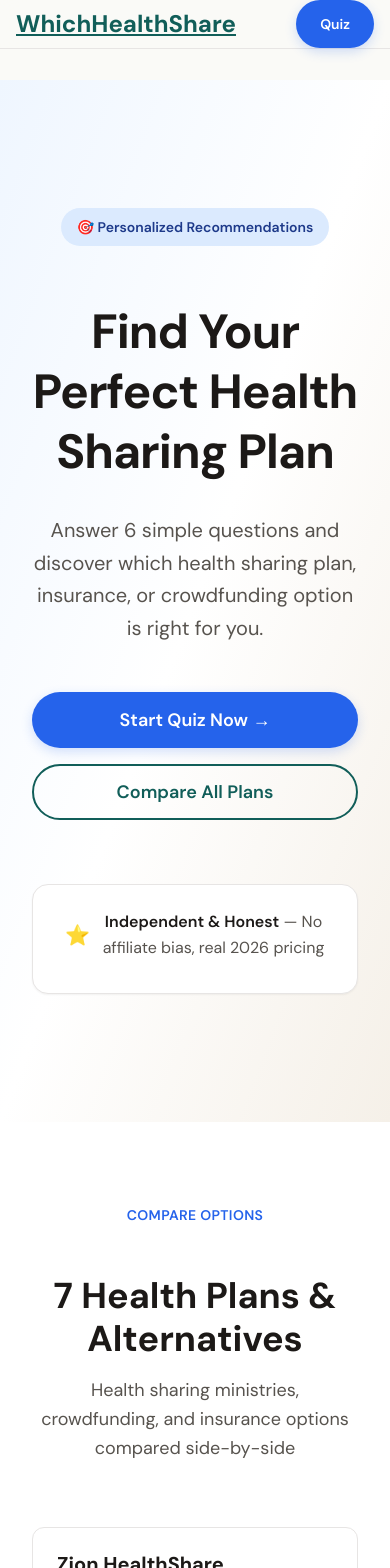
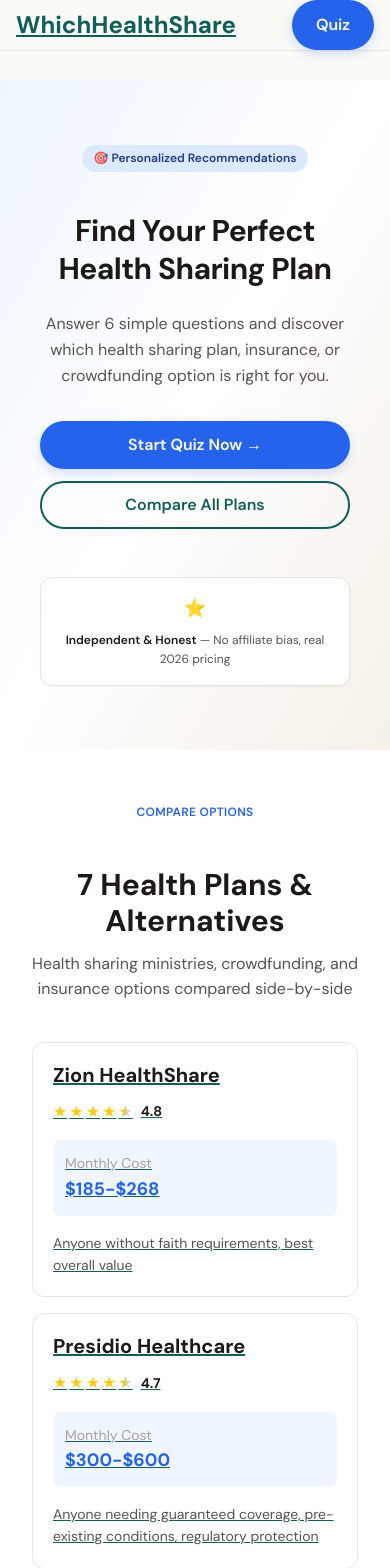
Before and after one commit to toddp1985/whichhealthshare, a Next.js app: page / in a window 390 px wide. Shown: the top 1568 px of the page. Built offline with nearby package versions, Linux system fonts and the light colour scheme.

Commit message:
mobile: optimize hero, quiz, buttons, and spacing for mobile-first responsive design with proper touch targets

```diff
--- a/src/app/globals.css
+++ b/src/app/globals.css
@@ -117,7 +117,9 @@
 
 /* CTA Buttons */
 .btn {
-  display: inline-block;
+  display: flex;
+  align-items: center;
+  justify-content: center;
   padding: 0.75rem 1.5rem;
   border-radius: 100px;
   font-weight: 600;
@@ -127,10 +129,17 @@
   cursor: pointer;
   font-family: 'DM Sans', sans-serif;
   outline: none;
-  min-height: 48px;
-  display: flex;
-  align-items: center;
-  justify-content: center;
+  min-height: 44px;
+  min-width: 44px;
+  font-size: 1rem;
+}
+
+/* Mobile-optimized buttons */
+@media (min-width: 640px) {
+  .btn {
+    min-height: 48px;
+    font-size: 1.1rem;
+  }
 }
 
 .btn:hover {
@@ -187,13 +196,30 @@
   background-color: var(--color-bg-card);
   border: 1px solid var(--color-border);
   border-radius: 12px;
-  padding: 1.5rem;
+  padding: 1.25rem;
   transition: all 0.2s ease;
+  display: flex;
+  flex-direction: column;
+  height: 100%;
+}
+
+@media (min-width: 640px) {
+  .card {
+    padding: 1.5rem;
+  }
 }
 
 .card:hover {
   transform: translateY(-2px);
   box-shadow: 0 8px 16px rgba(0, 0, 0, 0.1);
+}
+
+/* Touch-friendly cards on mobile */
+@media (hover: none) {
+  .card:active {
+    transform: translateY(0px);
+    box-shadow: 0 4px 8px rgba(0, 0, 0, 0.05);
+  }
 }
 
 /* Gold Treatment (Presidio) */
@@ -249,15 +275,39 @@
 
 /* Sections */
 .section {
-  padding: 4rem 2rem;
+  padding: 2rem 1rem;
   max-width: 1200px;
   margin: 0 auto;
+}
+
+@media (min-width: 640px) {
+  .section {
+    padding: 3rem 2rem;
+  }
+}
+
+@media (min-width: 1024px) {
+  .section {
+    padding: 4rem 2rem;
+  }
 }
 
 .section-narrow {
   max-width: 720px;
   margin: 0 auto;
-  padding: 2rem 1rem;
+  padding: 1rem 1rem;
+}
+
+@media (min-width: 640px) {
+  .section-narrow {
+    padding: 1.5rem 1rem;
+  }
+}
+
+@media (min-width: 1024px) {
+  .section-narrow {
+    padding: 2rem 1rem;
+  }
 }
 
 /* Animations */
--- a/src/app/page.tsx
+++ b/src/app/page.tsx
@@ -23,36 +23,36 @@
       <script type="application/ld+json" dangerouslySetInnerHTML={{ __html: JSON.stringify(breadcrumb) }} />
 
       {/* Hero Section */}
-      <section className="relative bg-gradient-to-br from-blue-50 via-white to-[var(--color-bg-warm)] py-32 px-4 sm:py-48">
+      <section className="relative bg-gradient-to-br from-blue-50 via-white to-[var(--color-bg-warm)] py-16 px-4 sm:py-32 md:py-48">
         <div className="container mx-auto max-w-5xl text-center">
-          <div className="mb-8">
-            <span className="inline-block bg-blue-100 text-blue-900 px-4 py-2 rounded-full text-sm font-semibold mb-6">
+          <div className="mb-6">
+            <span className="inline-block bg-blue-100 text-blue-900 px-3 py-1 rounded-full text-xs sm:text-sm font-semibold mb-4">
               🎯 Personalized Recommendations
             </span>
           </div>
 
-          <h1 className="font-serif font-bold text-5xl sm:text-6xl lg:text-7xl mb-8 text-[var(--color-text)] leading-tight">
+          <h1 className="font-serif font-bold text-3xl sm:text-4xl md:text-5xl lg:text-6xl mb-6 sm:mb-8 text-[var(--color-text)] leading-tight px-2">
             Find Your Perfect Health Sharing Plan
           </h1>
 
-          <p className="text-xl sm:text-2xl text-[var(--color-text-secondary)] mb-12 max-w-3xl mx-auto leading-relaxed font-light">
+          <p className="text-base sm:text-lg md:text-xl text-[var(--color-text-secondary)] mb-8 sm:mb-12 max-w-3xl mx-auto leading-relaxed font-light px-2">
             Answer 6 simple questions and discover which health sharing plan, insurance, or crowdfunding option is right for you.
           </p>
 
-          <div className="flex flex-col sm:flex-row gap-4 justify-center mb-16">
-            <CTAButton href="/quiz" variant="primary" className="text-lg px-10 h-14 sm:h-16 font-semibold shadow-lg">
+          <div className="flex flex-col gap-3 sm:flex-row sm:gap-4 justify-center mb-12 sm:mb-16 px-2">
+            <CTAButton href="/quiz" variant="primary" className="text-base sm:text-lg px-6 sm:px-10 h-12 sm:h-14 md:h-16 font-semibold shadow-lg w-full sm:w-auto">
               Start Quiz Now →
             </CTAButton>
-            <CTAButton href="/compare" variant="secondary" className="text-lg px-10 h-14 sm:h-16 font-semibold">
+            <CTAButton href="/compare" variant="secondary" className="text-base sm:text-lg px-6 sm:px-10 h-12 sm:h-14 md:h-16 font-semibold w-full sm:w-auto">
               Compare All Plans
             </CTAButton>
           </div>
 
           {/* Social Proof - Enhanced */}
-          <div className="bg-white border border-[var(--color-border)] rounded-2xl py-6 px-8 inline-block shadow-sm hover:shadow-md transition">
-            <div className="flex items-center gap-3 mb-2">
-              <span className="text-xl">⭐</span>
-              <p className="text-base text-[var(--color-text-secondary)]">
+          <div className="bg-white border border-[var(--color-border)] rounded-xl sm:rounded-2xl py-4 sm:py-6 px-4 sm:px-8 inline-block shadow-sm hover:shadow-md transition mx-2">
+            <div className="flex flex-col sm:flex-row sm:items-center sm:gap-3 gap-2">
+              <span className="text-lg sm:text-xl">⭐</span>
+              <p className="text-xs sm:text-base text-[var(--color-text-secondary)]">
                 <span className="font-semibold text-[var(--color-text)]">Independent & Honest</span> — No affiliate bias, real 2026 pricing
               </p>
             </div>
@@ -61,15 +61,15 @@
       </section>
 
       {/* Featured Plans Preview */}
-      <section className="py-20 px-4 bg-white">
+      <section className="py-12 sm:py-16 md:py-20 px-4 bg-white">
         <div className="container mx-auto max-w-6xl">
-          <div className="text-center mb-16">
-            <span className="text-sm font-semibold text-blue-600 uppercase tracking-wide mb-4 inline-block">Compare Options</span>
-            <h2 className="font-serif font-bold text-4xl sm:text-5xl mb-4 text-[var(--color-text)]">7 Health Plans & Alternatives</h2>
-            <p className="text-lg text-[var(--color-text-secondary)] max-w-2xl mx-auto">Health sharing ministries, crowdfunding, and insurance options compared side-by-side</p>
+          <div className="text-center mb-10 sm:mb-16">
+            <span className="text-xs sm:text-sm font-semibold text-blue-600 uppercase tracking-wide mb-3 sm:mb-4 inline-block">Compare Options</span>
+            <h2 className="font-serif font-bold text-3xl sm:text-4xl md:text-5xl mb-3 sm:mb-4 text-[var(--color-text)]">7 Health Plans & Alternatives</h2>
+            <p className="text-base sm:text-lg text-[var(--color-text-secondary)] max-w-2xl mx-auto">Health sharing ministries, crowdfunding, and insurance options compared side-by-side</p>
           </div>
 
-          <div className="grid grid-cols-1 md:grid-cols-2 lg:grid-cols-3 gap-6">
+          <div className="grid grid-cols-1 md:grid-cols-2 lg:grid-cols-3 gap-4 sm:gap-6">
             {topMinistries.map((ministry) => (
               <Link key={ministry.slug} href={`/reviews/${ministry.slug}`} className="card hover:shadow-lg hover:-translate-y-1 transition duration-200">
                 <div className="mb-4">
--- a/src/app/quiz/page.tsx
+++ b/src/app/quiz/page.tsx
@@ -340,14 +340,14 @@
   return (
     <div className="section-narrow pt-8 pb-20 sm:pb-8">
       {/* Progress Indicator */}
-      <div className="mb-16">
-        <div className="flex justify-between items-center mb-4">
+      <div className="mb-10 sm:mb-16">
+        <div className="flex flex-col sm:flex-row sm:justify-between sm:items-center gap-3 sm:gap-4 mb-4">
           <div>
-            <span className="font-serif font-bold text-lg text-[var(--color-accent)]">
+            <span className="font-serif font-bold text-base sm:text-lg text-[var(--color-accent)]">
               Question {step + 1} of {questions.length}
             </span>
           </div>
-          <span className="inline-block bg-blue-100 text-blue-900 px-3 py-1 rounded-full text-sm font-semibold">{Math.round(progress)}% Complete</span>
+          <span className="inline-block bg-blue-100 text-blue-900 px-3 py-1 rounded-full text-xs sm:text-sm font-semibold">{Math.round(progress)}% Complete</span>
         </div>
         <div className="w-full bg-[var(--color-border)] rounded-full h-2 overflow-hidden">
           <div
@@ -357,17 +357,17 @@
         </div>
       </div>
 
-      <div className="max-w-3xl mx-auto">
-        <h2 className="font-serif font-bold text-4xl sm:text-5xl mb-12 text-[var(--color-text)] leading-tight">
+      <div className="max-w-3xl mx-auto px-2 sm:px-0">
+        <h2 className="font-serif font-bold text-2xl sm:text-3xl md:text-4xl lg:text-5xl mb-8 sm:mb-12 text-[var(--color-text)] leading-tight">
           {currentQuestion.question}
         </h2>
 
-        <div className="space-y-4 mb-12">
+        <div className="space-y-3 sm:space-y-4 mb-10 sm:mb-12">
           {currentQuestion.options.map(option => (
             <button
               key={option.value}
               onClick={() => handleAnswer(option.value)}
-              className={`w-full px-8 py-5 rounded-xl text-center font-semibold text-lg transition-all duration-200 border-2 min-h-[64px] flex items-center justify-center transform hover:scale-105 ${
+              className={`w-full px-4 sm:px-8 py-4 sm:py-5 rounded-lg sm:rounded-xl text-left sm:text-center font-semibold text-base sm:text-lg transition-all duration-200 border-2 min-h-[56px] sm:min-h-[64px] flex items-center justify-center transform active:scale-95 hover:scale-105 ${
                 answers[currentQuestion.id as keyof QuizAnswers] === option.value
                   ? 'bg-gradient-to-r from-blue-500 to-blue-600 text-white border-blue-600 shadow-lg scale-105'
                   : 'bg-white text-[var(--color-text)] border-[var(--color-border)] hover:border-[var(--color-accent)] hover:bg-blue-50'
@@ -378,22 +378,22 @@
           ))}
         </div>
 
-        <div className="flex gap-4 mt-16">
+        <div className="flex flex-col-reverse sm:flex-row gap-3 sm:gap-4 mt-12 sm:mt-16">
+          <button
+            onClick={() => handleAnswer(answers[currentQuestion.id as keyof QuizAnswers])}
+            disabled={!answers[currentQuestion.id as keyof QuizAnswers]}
+            className="btn btn-primary flex-1 h-12 sm:h-14 text-base sm:text-lg font-bold"
+          >
+            {step === questions.length - 1 ? '✓ See My Results' : 'Next Question →'}
+          </button>
           {step > 0 && (
             <button
               onClick={() => setStep(step - 1)}
-              className="btn btn-secondary px-8 h-14 flex-shrink-0 font-semibold"
+              className="btn btn-secondary h-12 sm:h-14 px-4 sm:px-8 font-semibold text-base"
             >
               ← Back
             </button>
           )}
-          <button
-            onClick={() => handleAnswer(answers[currentQuestion.id as keyof QuizAnswers])}
-            disabled={!answers[currentQuestion.id as keyof QuizAnswers]}
-            className="btn btn-primary flex-1 h-14 text-lg font-bold"
-          >
-            {step === questions.length - 1 ? '✓ See My Results' : 'Next Question →'}
-          </button>
         </div>
       </div>
     </div>
```
